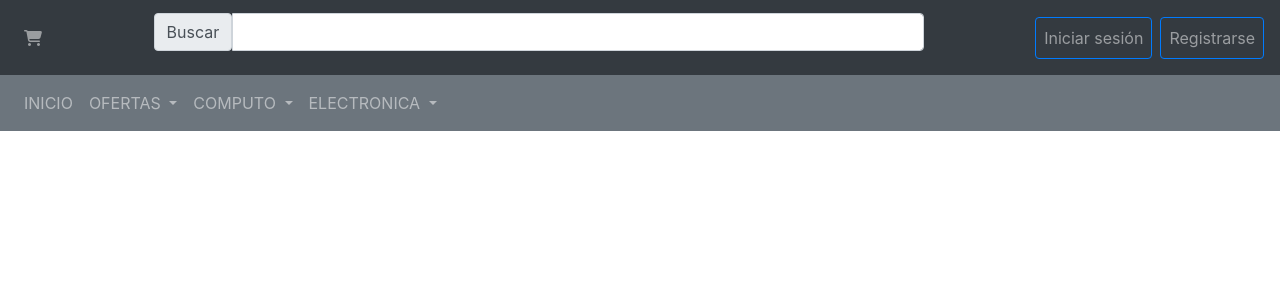
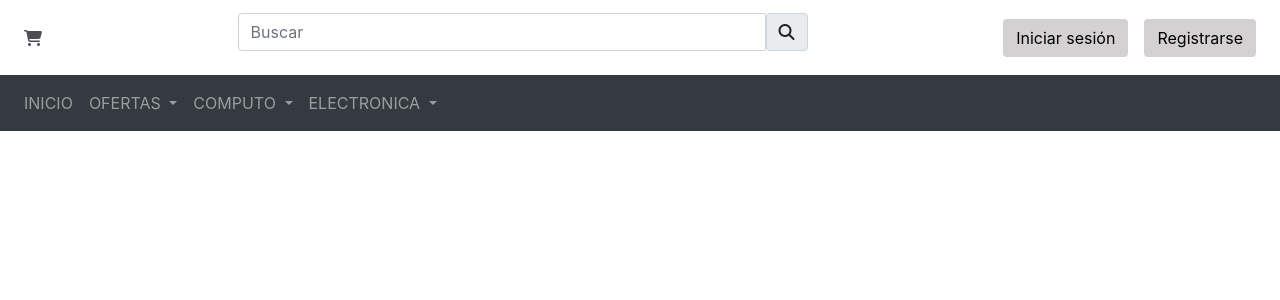
Before and after one commit to OsvalDev91/ProjectTiendaOnline01, a Django app: page / in a window 1280 px wide. Shown: the top 300 px of the page. Run offline with Django 3.2, Linux system fonts and the light colour scheme; some libraries are stand-ins or nearby versions.

Commit message:
270723 10

```diff
--- a/TiendaOnline/static/css/styles.css
+++ b/TiendaOnline/static/css/styles.css
@@ -2,5 +2,10 @@
     box-sizing: content-box;
     width: 100%;
     padding-top: 5px;
-    width: 800px;
+    width: 600px;
 }
+
+#btn01,#btn02{
+    background-color: rgb(212, 209, 211);
+    color: rgb(0, 0, 0);
+}
--- a/TiendaOnline/templates/layout/navbar.html
+++ b/TiendaOnline/templates/layout/navbar.html
@@ -1,27 +1,29 @@
 <!-- TiendaOnline/templates/layout/navbar.html -->
 
-<nav class="navbar navbar-expand-md navbar-dark bg-dark">
+<nav class="navbar navbar-expand-md navbar-dark">
     <div class="navbar-nav mr-auto">
-        <a class="nav-item nav-link" href="#"><i class="fa-solid fa-cart-shopping"></i></a>
+        <a class="nav-item nav-link" href="#"><i class="fa-solid fa-cart-shopping" style="color: #4c4c55;"></i></i></a>
     </div>
+
     <div id="busquedas">
         <form class="container-fluid">
             <div class="input-group mb-3">
-                <span class="input-group-text" id="inputGroup-sizing-default">Buscar</span>
-                <input type="text" class="form-control">
+                <input type="text" class="form-control" placeholder="Buscar">
+                <span class="input-group-text" id="inputGroup-sizing-default"><i class="fa-solid fa-magnifying-glass" style="color: #1f2123;"></i></span>
             </div>
         </form>
     </div>
 
     <div class="navbar-nav ml-auto">
         <!-- Botones de Iniciar sesión y Registrarse -->
-        <a class="nav-item nav-link btn btn-outline-primary mx-2" href="#">Iniciar sesión</a>
-        <a class="nav-item nav-link btn btn-outline-primary my-0" href="#">Registrarse</a>
+        <!-- <a class="nav-item nav-link btn btn-outline-primary mx-2" href="#">Iniciar sesión</a> -->
+        <button type="button" class="btn mx-2" id="btn01" href="#">Iniciar sesión</button>
+        <button type="button" class="btn mx-2 my-0" id="btn02" href="#">Registrarse</button>
     </div>
 </nav>
 
 <!-- Segunda fila del navbar -->
-<nav class="navbar navbar-expand-md navbar-dark bg-secondary">
+<nav class="navbar navbar-expand-md navbar-dark bg-dark text-white">
     <!-- Opciones en la parte izquierda -->
     <ul class="navbar-nav mr-auto"> <!-- Cambiar ml-auto a mr-auto -->
         <li class="nav-item">
@@ -53,8 +55,14 @@
                 ELECTRONICA
             </a>
             <div class="dropdown-menu" aria-labelledby="electronicaDropdown">
-                <!-- Contenido del dropdown de ELECTRONICA -->
                 <!-- Puedes agregar más elementos aquí -->
+                <a class="dropdown-item" href="#">Cocina</a>
+                <a class="dropdown-item" href="#">horno/microondas</a>
+                <a class="dropdown-item" href="#">lavadora/lavarropas</a>
+                <a class="dropdown-item" href="#">lavaplatos/lavavajillas</a>
+                <a class="dropdown-item" href="#">refrigerador/nevera/heladera y congelador</a>
+                <a class="dropdown-item" href="#">campana extractora</a>
+                <a class="dropdown-item" href="#">secadora/secarropas</a>
             </div>
         </li>
     </ul>
```
Also changed, not shown: TiendaOnline/static/img/img_sitio/homepod.jpeg (added), TiendaOnline/static/img/img_sitio/iphone14promax.jpg (added), TiendaOnline/static/img/img_sitio/macbook.jpg (added).
